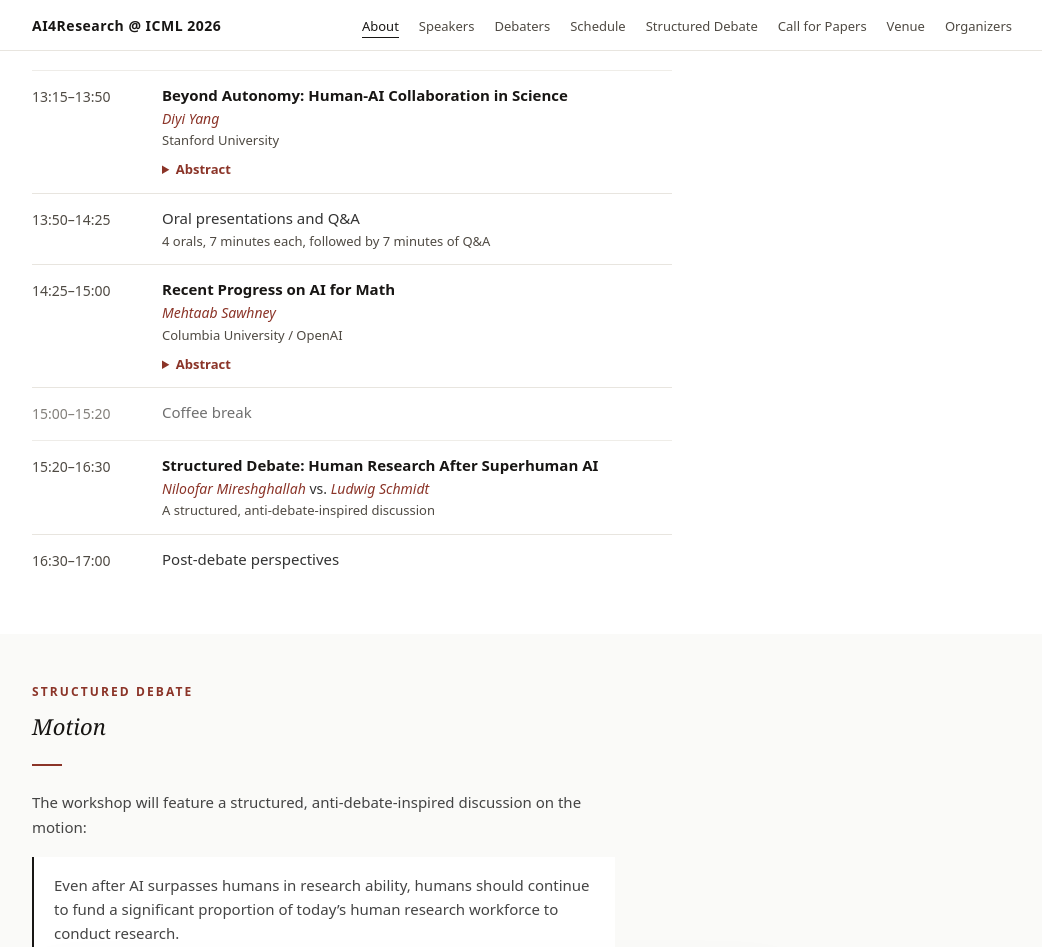
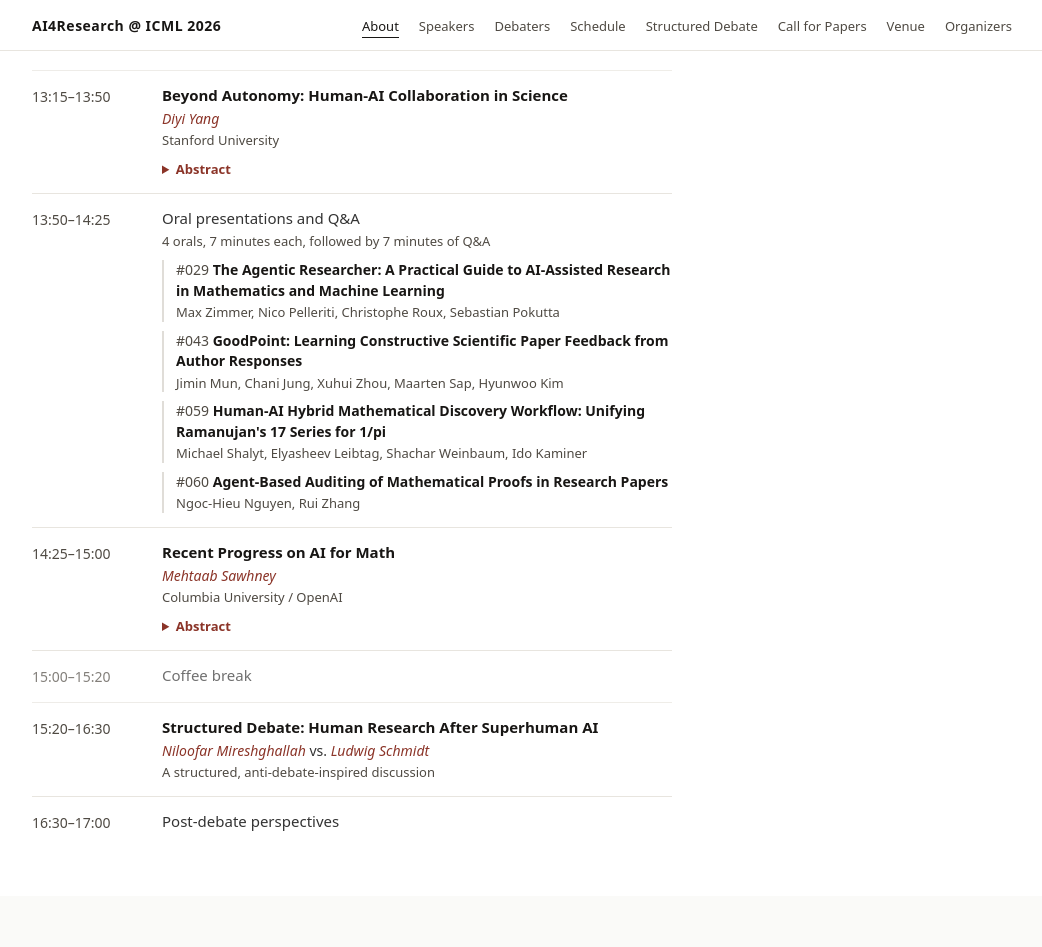
Before and after one commit to ai4research-icml-workshop/ai4research-icml-workshop.github.io, a Jekyll site: the page built from index.html, in a window 1280 px wide and 1400 px high, scrolled down 4194 px. Shown: the top 947 px of the window, without its empty margins (118-1160 px from the left). Built offline with Jekyll 4.4.1, drawn with Linux system fonts in a browser that asks for light colours.

Commit message:
Add oral presentations to schedule

```diff
--- a/_data/schedule.yml
+++ b/_data/schedule.yml
@@ -123,6 +123,23 @@
 - time: "13:50–14:25"
   title: "Oral presentations and Q&A"
   detail: "4 orals, 7 minutes each, followed by 7 minutes of Q&A"
+  orals:
+    - submission: "029"
+      title: "The Agentic Researcher: A Practical Guide to AI-Assisted Research in Mathematics and Machine Learning"
+      authors: "Max Zimmer, Nico Pelleriti, Christophe Roux, Sebastian Pokutta"
+      url: "https://openreview.net/forum?id=vpcw03stJR"
+    - submission: "043"
+      title: "GoodPoint: Learning Constructive Scientific Paper Feedback from Author Responses"
+      authors: "Jimin Mun, Chani Jung, Xuhui Zhou, Maarten Sap, Hyunwoo Kim"
+      url: "https://openreview.net/forum?id=hDccmUkqCS"
+    - submission: "059"
+      title: "Human-AI Hybrid Mathematical Discovery Workflow: Unifying Ramanujan's 17 Series for 1/pi"
+      authors: "Michael Shalyt, Elyasheev Leibtag, Shachar Weinbaum, Ido Kaminer"
+      url: "https://openreview.net/forum?id=YzyexJPIJY"
+    - submission: "060"
+      title: "Agent-Based Auditing of Mathematical Proofs in Research Papers"
+      authors: "Ngoc-Hieu Nguyen, Rui Zhang"
+      url: "https://openreview.net/forum?id=GWKbSM8yCw"
   type: event
 
 - time: "14:25–15:00"
--- a/_includes/schedule.html
+++ b/_includes/schedule.html
@@ -68,6 +68,24 @@
             {% if item.detail and item.detail != "" %}
             <div class="schedule-detail">{{ item.detail }}</div>
             {% endif %}
+            {% if item.orals %}
+            <ul class="schedule-orals">
+              {% for oral in item.orals %}
+              <li class="schedule-oral">
+                <div class="schedule-oral-title">
+                  {% if oral.url and oral.url != "" %}
+                  <a href="{{ oral.url }}" target="_blank" rel="noopener"><span class="schedule-oral-id">#{{ oral.submission }}</span> {{ oral.title }}</a>
+                  {% else %}
+                  <span><span class="schedule-oral-id">#{{ oral.submission }}</span> {{ oral.title }}</span>
+                  {% endif %}
+                </div>
+                {% if oral.authors and oral.authors != "" %}
+                <div class="schedule-oral-authors">{{ oral.authors }}</div>
+                {% endif %}
+              </li>
+              {% endfor %}
+            </ul>
+            {% endif %}
             {% if item.links %}
             <div class="schedule-detail schedule-links">
               {% for link in item.links %}
--- a/_sass/_sections.scss
+++ b/_sass/_sections.scss
@@ -330,6 +330,49 @@
       text-decoration: underline;
     }
   }
+}
+
+.schedule-orals {
+  list-style: none;
+  padding: 0;
+  margin: 10px 0 0;
+  display: grid;
+  gap: 9px;
+  max-width: 68ch;
+}
+
+.schedule-oral {
+  border-left: 2px solid $color-border-light;
+  padding-left: 12px;
+}
+
+.schedule-oral-title {
+  color: $color-text;
+  font-size: 14px;
+  font-weight: 600;
+  line-height: 1.45;
+
+  a {
+    color: inherit;
+    text-decoration: none;
+
+    &:hover {
+      color: $color-accent;
+      text-decoration: underline;
+    }
+  }
+}
+
+.schedule-oral-id {
+  color: $color-text-secondary;
+  font-weight: 500;
+}
+
+.schedule-oral-authors {
+  color: $color-text-secondary;
+  font-size: 13px;
+  line-height: 1.45;
+  margin-top: 2px;
 }
 
 .schedule-abstract {
```
